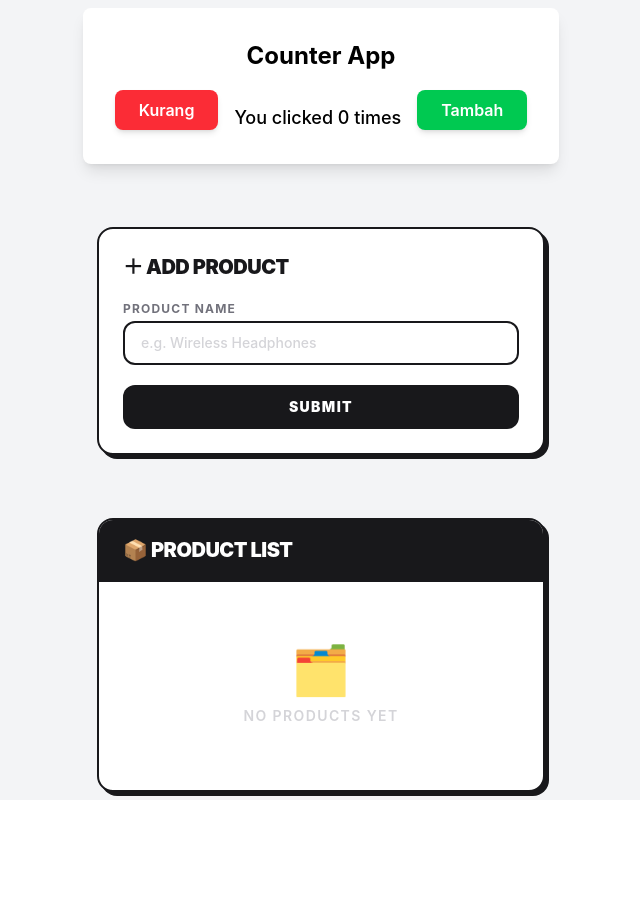
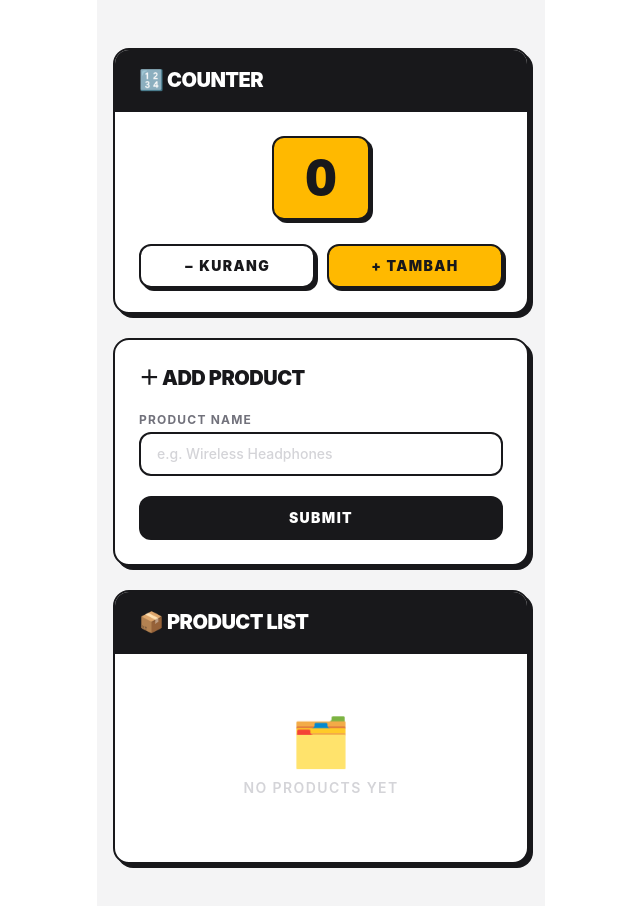
Before and after one commit to rivando-al-rasyid/koda-b7-react, a React (Vite) app: page / in a window 1280 px wide. Shown: the top 906 px of the page, without its empty margins (319-959 px from the left). Before the commit the page ends 800 px from the top, so only its background shows below. Built offline with nearby package versions, Linux system fonts and the light colour scheme.

Commit message:
fix : change styling

```diff
--- a/src/App.jsx
+++ b/src/App.jsx
@@ -2,40 +2,57 @@ import { useState } from 'react'
 import Button from './components/Button'
 import ProductForm from './components/Form'
 import ProductTable from './components/Table'
+
 function App() {
   const [count, setCount] = useState(0)
   const [products, setProducts] = useState([])
 
-  const increment = () => {
-    if (count < 10) setCount(count + 1)
-  }
-  const decrement = () => {
-    if (count > 0) setCount(count - 1)
-  }
+  const increment = () => { if (count < 10) setCount(count + 1) }
+  const decrement = () => { if (count > 0) setCount(count - 1) }
 const handleAddProduct = (product) => {
-  setProducts([...products, product])
+  setProducts(products.concat(product));
 }
 
   return (
-    <>
-    <main className="grid min-h-screen place-items-center bg-gray-100">
-        <section className="flex flex-col items-center gap-4 rounded-lg bg-white p-8 shadow-lg">
-        <h1 className='text-2xl font-bold'>Counter App</h1>
-        <div className='flex flex-row items-center gap-4'>
-        <Button color="bg-red-500 hover:bg-red-600 text-white" name="Kurang" onClick={decrement} />
-        <p className="mt-4 text-lg font-medium">You clicked {count} times</p>
-        <Button color="bg-green-500 hover:bg-green-600 text-white" name="Tambah" onClick={increment} />
-        </div>
-    </section>
-    <section className="mt-12 w-full max-w-md">
-      <ProductForm onAddProduct={handleAddProduct} />
-    </section>
-    <section className="mt-12 w-full max-w-md">
-      <ProductTable products={products} />
-    </section>
+    <main className="mx-auto max-w-md flex flex-col gap-6 min-h-screen bg-zinc-100 px-4 py-12">
+
+        <section className="bg-white border-2 border-zinc-900 rounded-2xl shadow-[4px_4px_0px_#18181b] overflow-hidden">
+          <div className="px-6 py-4 border-b-2 border-zinc-900 bg-zinc-900">
+            <h2 className="text-xl font-black tracking-tight text-white uppercase">
+              🔢 Counter
+            </h2>
+          </div>
+          <div className="p-6">
+            {/* Count Display */}
+            <div className="flex items-center justify-center mb-6">
+              <div className="bg-amber-400 border-2 border-zinc-900 rounded-xl px-8 py-4 shadow-[3px_3px_0px_#18181b]">
+                <span className="text-5xl font-black text-zinc-900 tabular-nums">
+                  {count}
+                </span>
+              </div>
+            </div>
+            <div className="flex gap-3">
+              <Button
+                color="flex-1 bg-white border-2 border-zinc-900 text-zinc-900 hover:bg-zinc-100 shadow-[3px_3px_0px_#18181b]"
+                name="− Kurang"
+                onClick={decrement}
+              />
+              <Button
+                color="flex-1 bg-amber-400 border-2 border-zinc-900 text-zinc-900 hover:bg-amber-300 shadow-[3px_3px_0px_#18181b]"
+                name="+ Tambah"
+                onClick={increment}
+              />
+            </div>
+          </div>
+        </section>
+
+        {/* Form */}
+        <ProductForm onAddProduct={handleAddProduct} />
+
+        {/* Table */}
+        <ProductTable products={products} />
 
     </main>
-    </>
   )
 }
 
--- a/src/components/Button.jsx
+++ b/src/components/Button.jsx
@@ -1,7 +1,10 @@
 export default function Button({ color, name, onClick }) {
-
   return (
-    <button className={`px-6 py-2 ${color} font-semibold rounded-lg transition duration-200 shadow-md active:scale-95`} type="button" onClick={onClick}>
+    <button
+      className={`px-6 py-2.5 ${color} font-black uppercase tracking-widest text-sm rounded-xl active:scale-95 active:shadow-none transition-all duration-150`}
+      type="button"
+      onClick={onClick}
+    >
       {name}
     </button>
   )
--- a/src/components/Form.jsx
+++ b/src/components/Form.jsx
@@ -14,7 +14,7 @@ export default function ProductForm({ onAddProduct }) {
   }
 
   return (
-    <div className="bg-white border-2 border-zinc-900 rounded-2xl p-6 shadow-[4px_4px_0px_#18181b] w-full">
+    <section className="bg-white border-2 border-zinc-900 rounded-2xl p-6 shadow-[4px_4px_0px_#18181b] w-full">
       <h2 className="text-xl font-black tracking-tight text-zinc-900 mb-5 uppercase">
         ＋ Add Product
       </h2>
@@ -41,6 +41,6 @@ export default function ProductForm({ onAddProduct }) {
           Submit
         </button>
       </div>
-    </div>
+    </section>
   )
 }
--- a/src/components/Table.jsx
+++ b/src/components/Table.jsx
@@ -1,6 +1,6 @@
 export default function ProductTable({ products }) {
   return (
-    <div className="bg-white border-2 border-zinc-900 rounded-2xl shadow-[4px_4px_0px_#18181b] overflow-hidden">
+    <section className="bg-white border-2 border-zinc-900 rounded-2xl shadow-[4px_4px_0px_#18181b] overflow-hidden">
       <div className="px-6 py-4 border-b-2 border-zinc-900 bg-zinc-900">
         <h2 className="text-xl font-black tracking-tight text-white uppercase">
           📦 Product List
@@ -46,6 +46,6 @@ export default function ProductTable({ products }) {
           </table>
         </div>
       )}
-    </div>
+    </section>
   )
 }
```
